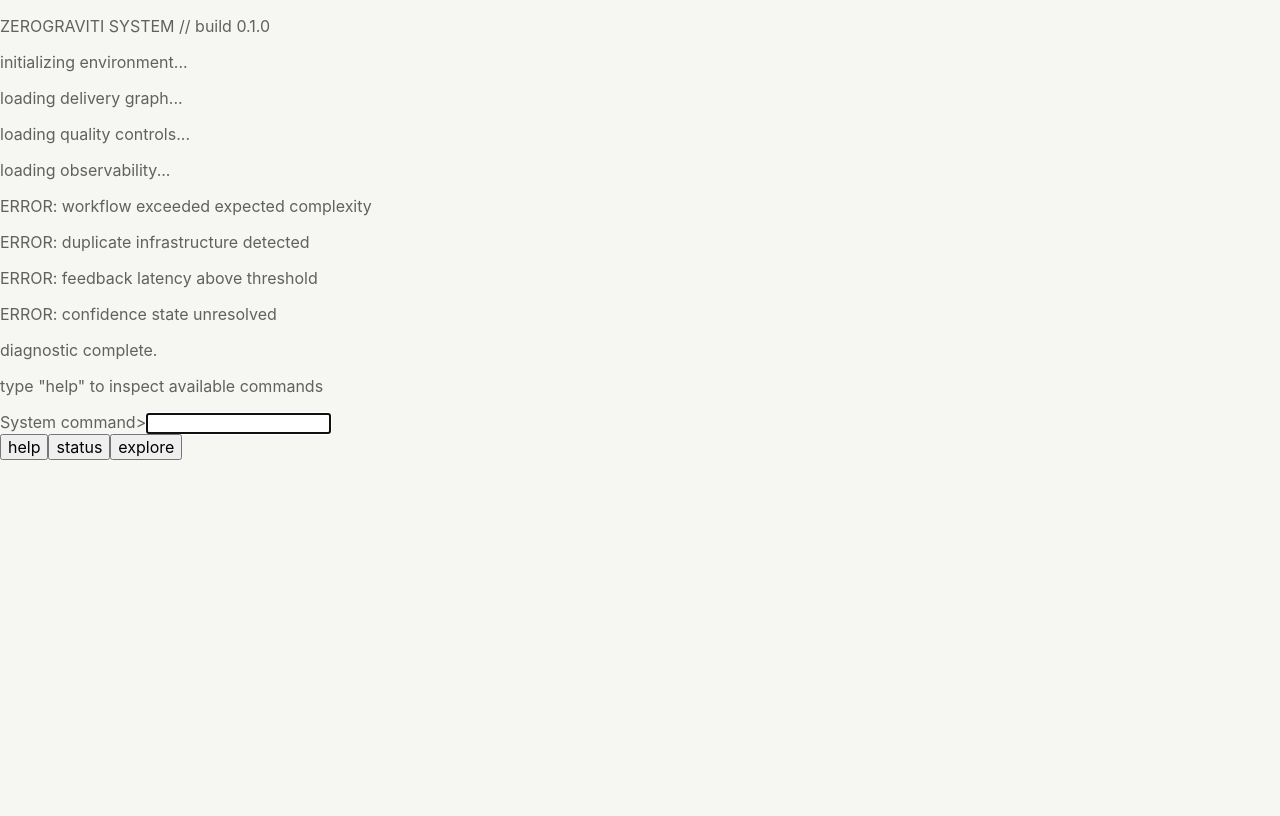
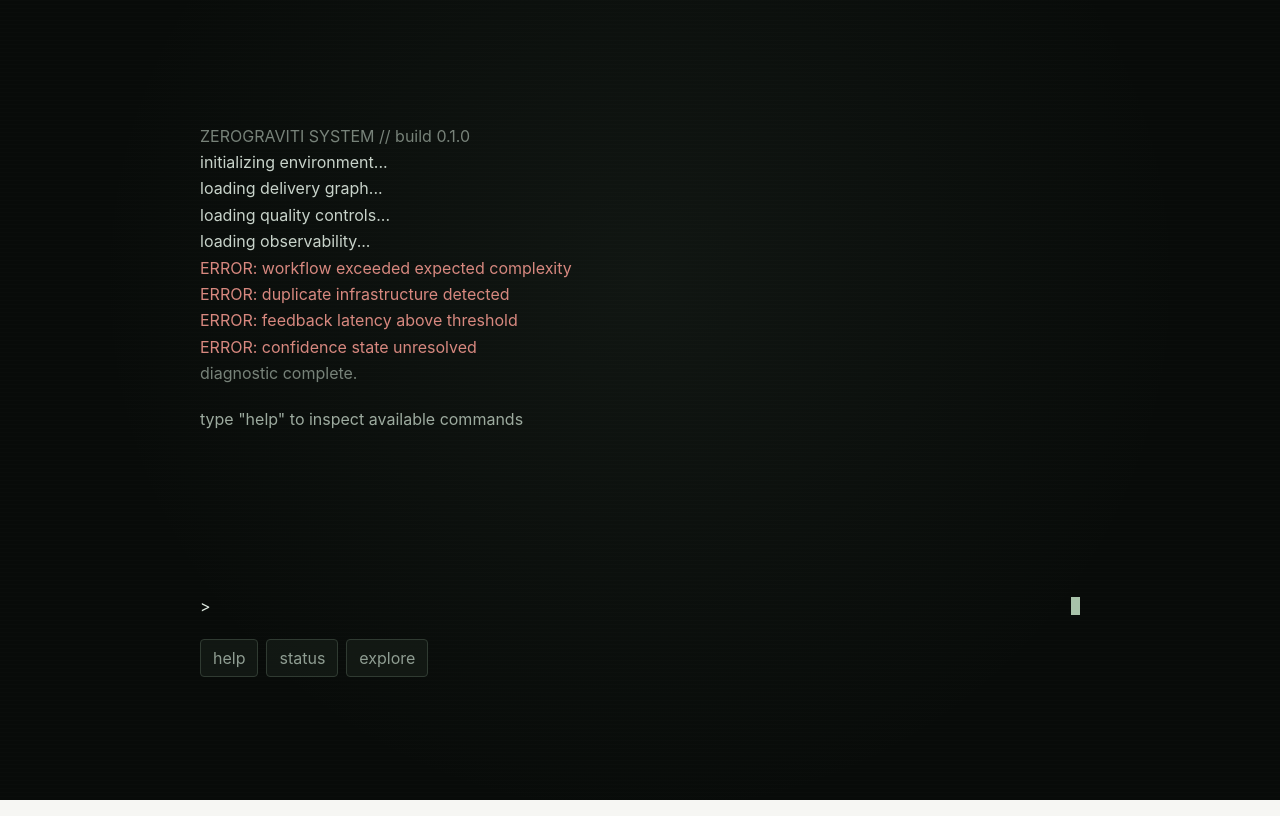
Before and after one commit to zerogravit1/zerograviti, a React (Vite) app in the folder apps/web/: page / in a window 1280 px wide. Built offline with nearby package versions, Linux system fonts and the light colour scheme.

Commit message:
style(web): create terminal entry experience

```diff
--- a/apps/web/src/App.css
+++ b/apps/web/src/App.css
@@ -1,3 +1,139 @@
+.terminal-stage {
+  position: fixed;
+  inset: 0;
+  z-index: 20;
+  display: grid;
+  place-items: center;
+  padding: 32px;
+  overflow: auto;
+  background:
+    radial-gradient(circle at 50% 35%, rgba(118, 151, 126, 0.08), transparent 34rem),
+    #080b09;
+  color: #c8d3ca;
+  transition:
+    opacity 700ms ease,
+    visibility 700ms ease;
+}
+
+.terminal-stage::before {
+  content: '';
+  position: fixed;
+  inset: 0;
+  pointer-events: none;
+  background-image: linear-gradient(rgba(255, 255, 255, 0.018) 1px, transparent 1px);
+  background-size: 100% 4px;
+  opacity: 0.35;
+}
+
+.terminal-stage--exiting {
+  visibility: hidden;
+  opacity: 0;
+  pointer-events: none;
+}
+
+.terminal {
+  width: min(880px, 100%);
+  position: relative;
+  font-family: var(--mono);
+  font-size: clamp(0.86rem, 1.4vw, 1rem);
+  line-height: 1.65;
+}
+
+.terminal-output {
+  min-height: 28rem;
+}
+
+.terminal-line {
+  margin: 0;
+  white-space: pre-wrap;
+}
+
+.terminal-line:not(.terminal-line--session) {
+  opacity: 0;
+  animation: terminal-line-in 120ms ease forwards;
+  animation-delay: calc(var(--line-index) * 110ms);
+}
+
+.terminal-line--muted {
+  color: #778279;
+}
+
+.terminal-line--error {
+  color: #d7887f;
+}
+
+.terminal-session {
+  margin-top: 1.2rem;
+  color: #9dab9f;
+}
+
+.terminal-line--session {
+  animation: terminal-session-in 140ms ease;
+}
+
+.terminal-prompt {
+  display: grid;
+  grid-template-columns: auto 1fr auto;
+  align-items: center;
+  gap: 0.7rem;
+  margin-top: 1.4rem;
+  color: #dce7de;
+}
+
+.terminal-prompt input {
+  width: 100%;
+  min-width: 0;
+  padding: 0;
+  border: 0;
+  outline: 0;
+  background: transparent;
+  color: inherit;
+  font: inherit;
+  caret-color: #bfd0c2;
+}
+
+.cursor {
+  width: 0.58rem;
+  height: 1.1rem;
+  background: #a8c3aa;
+  animation: terminal-cursor 1s steps(1, end) infinite;
+}
+
+.command-hints {
+  display: flex;
+  flex-wrap: wrap;
+  gap: 8px;
+  margin-top: 20px;
+}
+
+.command-hints button {
+  min-height: 38px;
+  padding: 0 12px;
+  border: 1px solid #303b32;
+  border-radius: 4px;
+  background: rgba(22, 29, 24, 0.7);
+  color: #8f9d92;
+  font: inherit;
+  cursor: pointer;
+}
+
+.command-hints button:hover,
+.command-hints button:focus-visible {
+  border-color: #738578;
+  color: #dce7de;
+}
+
+.experience {
+  opacity: 0;
+  transform: translateY(18px);
+}
+
+.experience--visible {
+  opacity: 1;
+  transform: none;
+  animation: experience-in 700ms 180ms ease both;
+}
+
 .site-shell {
   width: min(1180px, calc(100% - 40px));
   margin: 0 auto;
@@ -215,7 +351,74 @@
   font-weight: 700;
 }
 
+.sr-only {
+  position: absolute;
+  width: 1px;
+  height: 1px;
+  padding: 0;
+  margin: -1px;
+  overflow: hidden;
+  clip: rect(0, 0, 0, 0);
+  white-space: nowrap;
+  border: 0;
+}
+
+@keyframes terminal-line-in {
+  from {
+    opacity: 0;
+    transform: translateY(4px);
+  }
+
+  to {
+    opacity: 1;
+    transform: none;
+  }
+}
+
+@keyframes terminal-session-in {
+  from {
+    opacity: 0;
+  }
+
+  to {
+    opacity: 1;
+  }
+}
+
+@keyframes terminal-cursor {
+  0%,
+  48% {
+    opacity: 1;
+  }
+
+  49%,
+  100% {
+    opacity: 0;
+  }
+}
+
+@keyframes experience-in {
+  from {
+    opacity: 0;
+    transform: translateY(18px);
+  }
+
+  to {
+    opacity: 1;
+    transform: none;
+  }
+}
+
 @media (max-width: 760px) {
+  .terminal-stage {
+    place-items: start stretch;
+    padding: 28px 18px;
+  }
+
+  .terminal-output {
+    min-height: 24rem;
+  }
+
   .site-shell {
     width: min(100% - 28px, 1180px);
   }
@@ -259,3 +462,20 @@
     flex-direction: column;
   }
 }
+
+@media (prefers-reduced-motion: reduce) {
+  .terminal-line,
+  .cursor,
+  .experience--visible {
+    animation: none;
+  }
+
+  .terminal-line:not(.terminal-line--session) {
+    opacity: 1;
+  }
+
+  .terminal-stage,
+  .button {
+    transition: none;
+  }
+}
```
